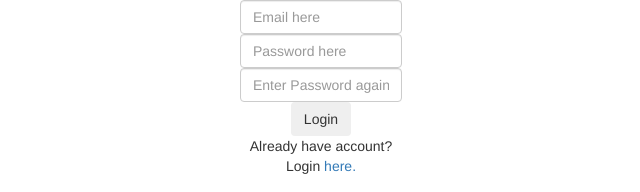
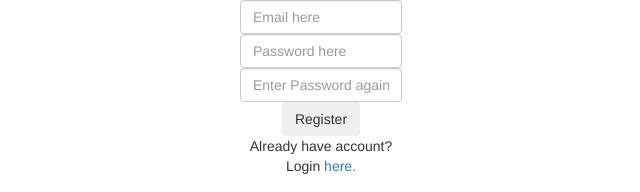
Before and after one commit to pvzzombs/simpleloginpage, a React (Vite) app in the folder frontend/: page /register in a window 1280 px wide. Shown: the top 192 px of the page, without its empty margins (319-959 px from the left). Built offline with nearby package versions, Linux system fonts and the light colour scheme.

Commit message:
Tweak button name

```diff
--- a/frontend/src/pages/Register/Register.jsx
+++ b/frontend/src/pages/Register/Register.jsx
@@ -100,7 +100,7 @@
         <input type="text" placeholder="Email here" id="username" name="username" className="form-control"/>
         <input type="password" placeholder="Password here" name="password" id="password" className="form-control"/>
         <input type="password" placeholder="Enter Password again" name="confirmPassword" id="confirmPassword" className="form-control"/>
-        <input type="submit" value="Login" className="btn"/>
+        <input type="submit" value="Register" className="btn"/>
         <p>Already have account? Login <a href='/'>here.</a></p>
       </form>
     </div>
```
Also changed, not shown: 1 other file (tests, documents, lock files or other folders).
